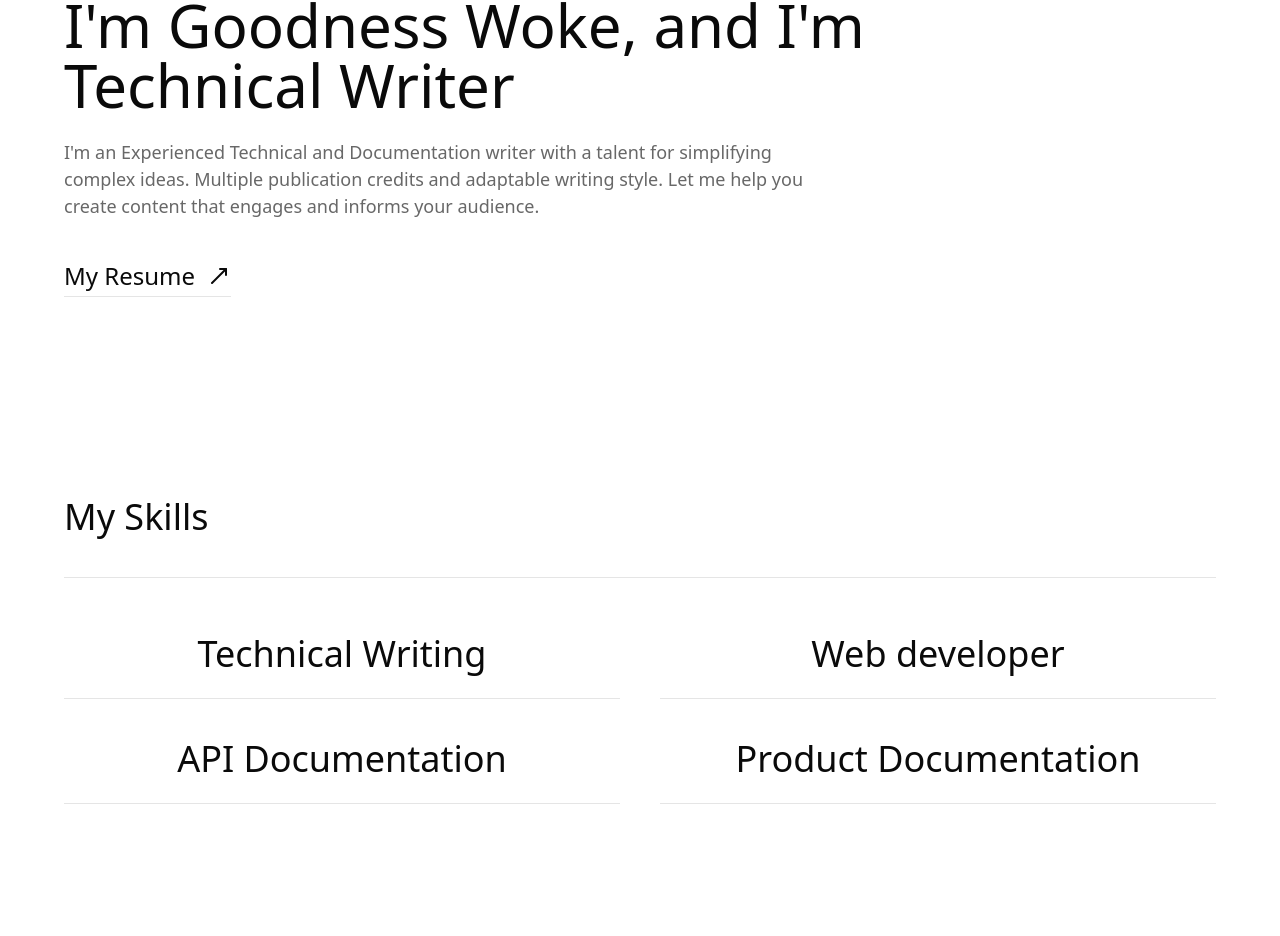
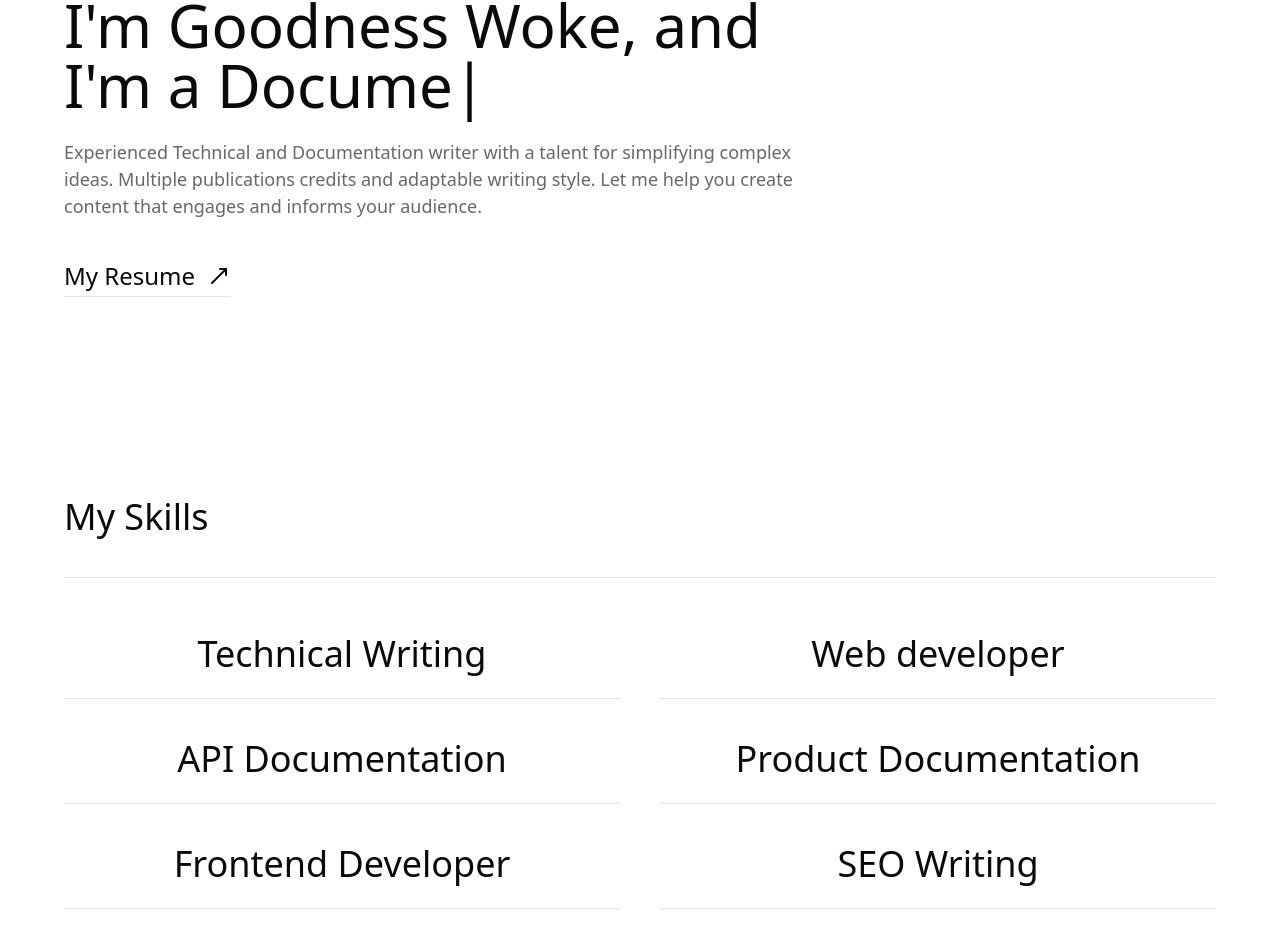
Before and after one commit to WISDOM-WOKE22/goodness_portfolio, a Next.js app: page / in a window 1280 px wide. Shown: the part 229-1165 px from the top of the page. Built offline with nearby package versions, Linux system fonts and the light colour scheme.

Commit message:
chore: added more article and typed.js

```diff
--- a/app/layout.tsx
+++ b/app/layout.tsx
@@ -10,7 +10,7 @@ const bricolage = Bricolage_Grotesque({
 
 export const metadata: Metadata = {
   title: "Goodness Woke | Technical Writer | API Documentation | Product Documentation",
-  description: "Technical/Documentation Writer, has experience creating content and materials that ease onboarding into software development for beginners and enthusiasts.",
+  description: "Experienced Technical and Documentation writer with a talent for simplifying complex ideas. Multiple publications credits and adaptable writing style. Let me help you create content that engages and informs your audience.",
   keywords: [
     "Web Development",
     "Technical Writing",
@@ -18,6 +18,7 @@ export const metadata: Metadata = {
     "API Documentation",
     "Product Documentation",
     "Serverless",
+    "SEO Writing",
     "Software Engineer",
     "Frontend Developer",
     "Backend developer"
@@ -25,7 +26,7 @@ export const metadata: Metadata = {
   robots: "index, follow",
   openGraph: {
     title: "Goodness Woke | Technical Writer | API Documentation | Product Documentation",
-    description: "Technical/Documentation Writer, has experience creating content and materials that ease onboarding into software development for beginners and enthusiasts.",
+    description: "Experienced Technical and Documentation writer with a talent for simplifying complex ideas. Multiple publications credits and adaptable writing style. Let me help you create content that engages and informs your audience.",
     type: "website",
     locale: "en_US",
     siteName: "Goodness Woke Portfolio",
@@ -33,7 +34,7 @@ export const metadata: Metadata = {
   twitter: {
     card: "summary_large_image",
     title: "Goodness Woke | Technical Writer | API Documentation | Product Documentation",
-    description: "Technical/Documentation Writer, has experience creating content and materials that ease onboarding into software development for beginners and enthusiasts.",
+    description: "Experienced Technical and Documentation writer with a talent for simplifying complex ideas. Multiple publications credits and adaptable writing style. Let me help you create content that engages and informs your audience.",
     creator: "@shutter_talesss"
   }
 };
--- a/components/article.tsx
+++ b/components/article.tsx
@@ -69,6 +69,26 @@ export default function Articles () {
                             <p>Feb 1, 2023 </p>
                         </div>
                     </section>
+
+                    <section className="w-full flex flex-col md:flex-row-reverse items-center border-y">
+                        <div className="relative w-full md:w-[50%] h-[300px]  md:h-[500px]">
+                            <Image
+                                className="cursor-pointer object-cover"
+                                src="/image4.webp"
+                                alt="article image"
+                                fill
+                            />
+                        </div>
+                        <div className="md:mr-10 w-full md:w-[50%] space-y-5 max-md:mb-10 max-md:mt-5">
+                            <Lin href="https://buttercms.com/blog/laravel-best-practices/">
+                                <h1 className="text-3xl">19+ Laravel Best Practices for Developers in 2024.</h1>
+                            </Lin>
+                            <p className="text-gray-500 text-sm">
+                            The necessity for clean, testable, scalable, and maintainable code, particularly in Laravel, has consistently pushed for adopting well-established best practices.
+                            </p>
+                            <p>May 8, 2024</p>
+                        </div>
+                    </section>
                 </section>
                 <div className="flex justify-end mt-5">
                     <Lin href="/articles" className="flex flex-row gap-2 items-center">
--- a/components/hero.tsx
+++ b/components/hero.tsx
@@ -1,14 +1,32 @@
+"use client"
+
 import { MoveUpRight } from "lucide-react"
 import { Separator } from "./ui/separator"
-import Link from "next/link"
+import { useRef, useEffect } from "react";
+import Link from "next/link";
+import Typed from "typed.js"
 
 export default function Hero () {
+    const el = useRef(null);
+    useEffect(() => {
+        const typed = new Typed(el.current, {
+          strings: ['Technical Writer', 'Documentation writer'],
+          typeSpeed: 200,
+          loop: true,
+        });
+
+        return () => {
+          // Destroy Typed instance during cleanup to stop animation
+          typed.destroy();
+        };
+      }, []);
+
     return (
         <div className="flex items-center justify-center py-20 md:py-40 sm:py-32 px-3">
             <div className="w-full max-w-6xl">
-                <div className="w-full max-w-4xl">
-                    <h1 className="text-4xl sm:text-6xl">I&apos;m Goodness Woke, and I&apos;m Technical Writer</h1>
-                    <p className="mt-6 text-[18px] text-[#686868] w-full max-w-3xl">I&apos;m an Experienced Technical and Documentation writer with a talent for simplifying complex ideas. Multiple publication credits and adaptable writing style. Let me help you create content that engages and informs your audience.</p>
+                <div className="w-full max-w-[800px]">
+                    <h1 className="text-4xl sm:text-6xl">I&apos;m Goodness Woke, and I&apos;m a <span ref={el}></span></h1>
+                    <p className="mt-6 text-[18px] text-[#686868] w-full max-w-3xl">Experienced Technical and Documentation writer with a talent for simplifying complex ideas. Multiple publications credits and adaptable writing style. Let me help you create content that engages and informs your audience.</p>
 
                     <Link href="https://docs.google.com/document/d/1nbPnbXnbddmoDCcx631PL0l-Xh_QSw_5bJtzPMOKtbU/edit" target="_blank" className="group flex flex-col gap-1 cursor-pointer mt-10 w-fit">
                         <div className="flex flex-row gap-3 items-center">
--- a/components/skills.tsx
+++ b/components/skills.tsx
@@ -20,6 +20,8 @@ export default function Skills () {
                     <Skill skill="Web developer"/>
                     <Skill skill="API Documentation"/>
                     <Skill skill="Product Documentation"/>
+                    <Skill skill="Frontend Developer"/>
+                    <Skill skill="SEO Writing"/>
                 </div>
             </div>
         </div>
--- a/package.json
+++ b/package.json
@@ -23,6 +23,7 @@
     "react-dom": "^19.0.0",
     "tailwind-merge": "^3.2.0",
     "tw-animate-css": "^1.2.5",
+    "typed.js": "^2.1.0",
     "unfurl.js": "^6.4.0"
   },
   "devDependencies": {
```
Also changed, not shown: 1 other file (tests, documents, lock files or other folders).
